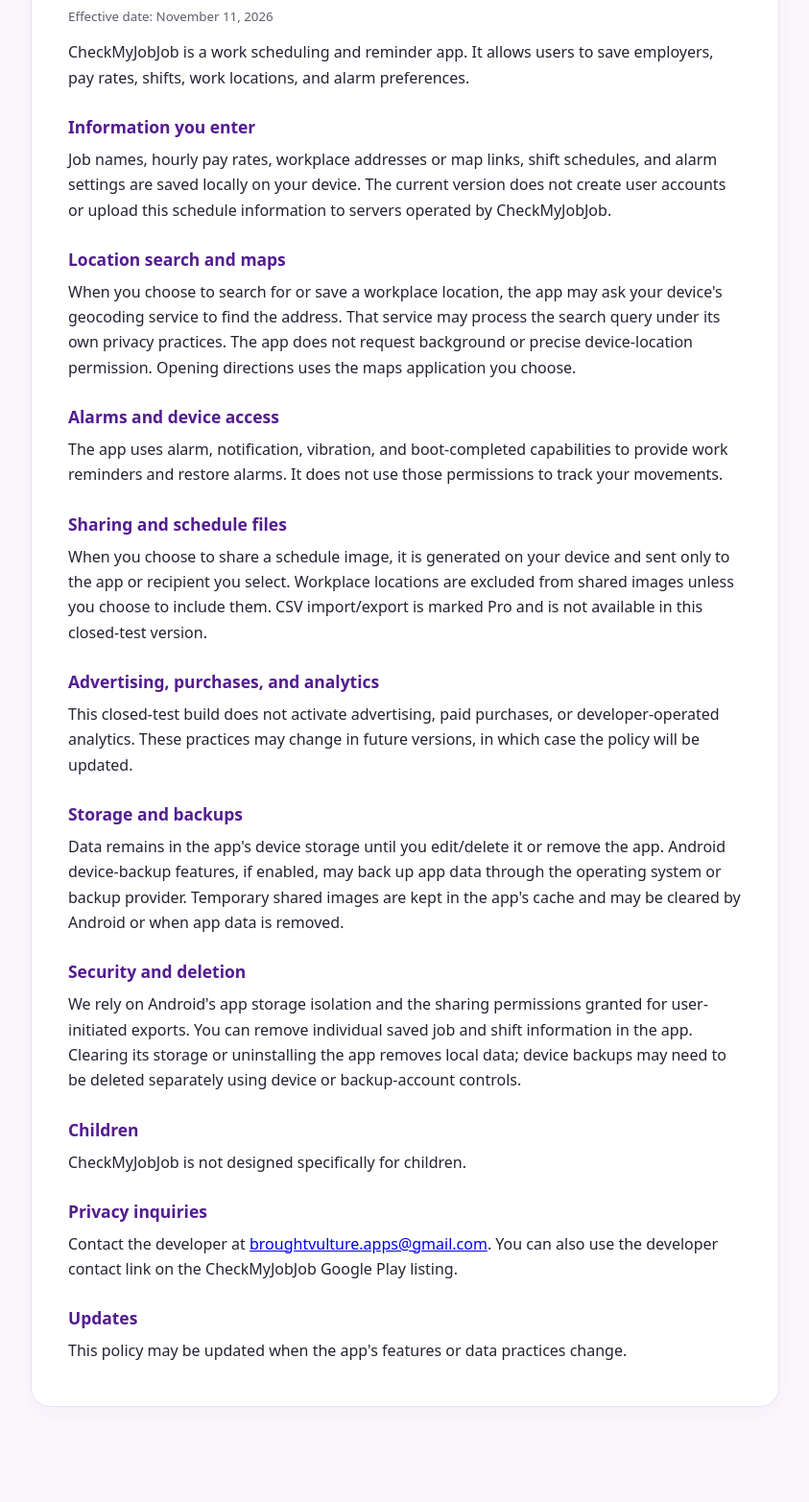
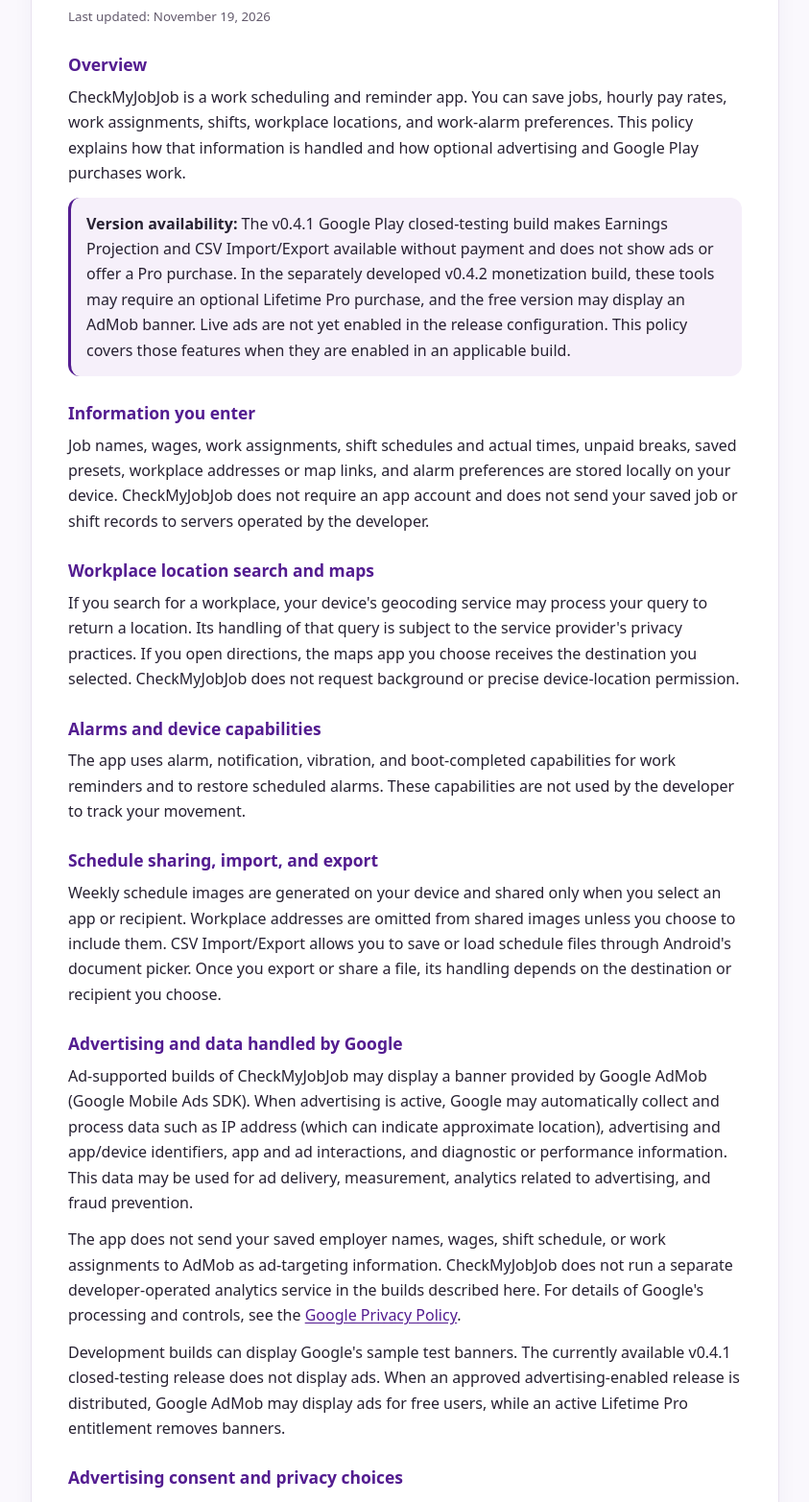
Before and after one commit to Broughtvulture/checkmyjobjob-privacy, a plain HTML site: page index.html in a window 1280 px wide. Shown: the part 175-1740 px from the top of the page at 96% size, without its empty margins (218-1061 px from the left). Before the commit the page ends 1693 px from the top, so only its background shows below. Drawn offline with Linux system fonts and the light colour scheme.

Commit message:
Add files via upload
updated for AdMob and Pro Features

```diff
--- a/index.html
+++ b/index.html
@@ -3,28 +3,98 @@
 <head>
   <meta charset="utf-8">
   <meta name="viewport" content="width=device-width, initial-scale=1">
-  <meta name="description" content="Privacy Policy for the CheckMyJobJob Android app">
+  <meta name="description" content="Privacy Policy for the CheckMyJobJob Android work scheduling app, including advertising and Google Play purchases.">
   <title>CheckMyJobJob | Privacy Policy</title>
   <style>
-    :root{color-scheme:light}*{box-sizing:border-box}body{margin:0;background:#faf8fd;color:#272132;font:16px/1.65 system-ui,-apple-system,Segoe UI,Roboto,sans-serif}main{max-width:780px;margin:52px auto;padding:32px 38px;background:white;border:1px solid #e9e2ef;border-radius:20px;box-shadow:0 6px 22px #3210410a}h1{font-size:2rem;line-height:1.2;color:#531c90;margin:0 0 6px}h2{font-size:1.09rem;color:#531c90;margin:24px 0 6px}p{margin:0 0 12px}small{color:#635a6c}.tag{display:inline-block;background:#f2eafb;color:#531c90;border-radius:999px;padding:5px 11px;font-weight:650;font-size:13px;margin-bottom:17px}@media(max-width:640px){main{margin:12px;padding:22px;border-radius:14px}}
+    :root { color-scheme: light; }
+    * { box-sizing: border-box; }
+    body { margin: 0; background: #faf8fd; color: #272132; font: 16px/1.65 system-ui,-apple-system,Segoe UI,Roboto,sans-serif; }
+    main { max-width: 780px; margin: 52px auto; padding: 32px 38px; background: #fff; border: 1px solid #e9e2ef; border-radius: 20px; box-shadow: 0 6px 22px #3210410a; }
+    h1 { font-size: 2rem; line-height: 1.2; color: #531c90; margin: 0 0 6px; }
+    h2 { font-size: 1.09rem; color: #531c90; margin: 24px 0 6px; }
+    p { margin: 0 0 12px; }
+    small { color: #635a6c; }
+    a { color: #531c90; text-underline-offset: 2px; }
+    a:focus-visible { outline: 3px solid #ee711d; outline-offset: 3px; }
+    .tag { display: inline-block; background: #f2eafb; color: #531c90; border-radius: 999px; padding: 5px 11px; font-weight: 650; font-size: 13px; margin-bottom: 17px; }
+    .note { background: #f6f0fa; padding: 14px 16px; border-radius: 12px; border-left: 3px solid #531c90; }
+    @media (max-width: 640px) { main { margin: 12px; padding: 22px; border-radius: 14px; } }
   </style>
 </head>
 <body>
 <main>
- <span class="tag">Android app</span>
- <h1>CheckMyJobJob Privacy Policy</h1>
- <p><small>Effective date: November 11, 2026</small></p>
-<section><p>CheckMyJobJob is a work scheduling and reminder app. It allows users to save employers, pay rates, shifts, work locations, and alarm preferences.</p></section>
-<section><h2>Information you enter</h2><p>Job names, hourly pay rates, workplace addresses or map links, shift schedules, and alarm settings are saved locally on your device. The current version does not create user accounts or upload this schedule information to servers operated by CheckMyJobJob.</p></section>
-<section><h2>Location search and maps</h2><p>When you choose to search for or save a workplace location, the app may ask your device&#x27;s geocoding service to find the address. That service may process the search query under its own privacy practices. The app does not request background or precise device-location permission. Opening directions uses the maps application you choose.</p></section>
-<section><h2>Alarms and device access</h2><p>The app uses alarm, notification, vibration, and boot-completed capabilities to provide work reminders and restore alarms. It does not use those permissions to track your movements.</p></section>
-<section><h2>Sharing and schedule files</h2><p>When you choose to share a schedule image, it is generated on your device and sent only to the app or recipient you select. Workplace locations are excluded from shared images unless you choose to include them. CSV import/export is marked Pro and is not available in this closed-test version.</p></section>
-<section><h2>Advertising, purchases, and analytics</h2><p>This closed-test build does not activate advertising, paid purchases, or developer-operated analytics. These practices may change in future versions, in which case the policy will be updated.</p></section>
-<section><h2>Storage and backups</h2><p>Data remains in the app&#x27;s device storage until you edit/delete it or remove the app. Android device-backup features, if enabled, may back up app data through the operating system or backup provider. Temporary shared images are kept in the app&#x27;s cache and may be cleared by Android or when app data is removed.</p></section>
-<section><h2>Security and deletion</h2><p>We rely on Android&#x27;s app storage isolation and the sharing permissions granted for user-initiated exports. You can remove individual saved job and shift information in the app. Clearing its storage or uninstalling the app removes local data; device backups may need to be deleted separately using device or backup-account controls.</p></section>
-<section><h2>Children</h2><p>CheckMyJobJob is not designed specifically for children.</p></section>
-<section><h2>Privacy inquiries</h2><p>Contact the developer at <a href="mailto:broughtvulture.apps@gmail.com">broughtvulture.apps@gmail.com</a>. You can also use the developer contact link on the CheckMyJobJob Google Play listing.</p></section>
-<section><h2>Updates</h2><p>This policy may be updated when the app&#x27;s features or data practices change.</p></section>
+  <span class="tag">Android app</span>
+  <h1>CheckMyJobJob Privacy Policy</h1>
+  <p><small>Last updated: November 19, 2026</small></p>
+
+  <section aria-labelledby="overview">
+    <h2 id="overview">Overview</h2>
+    <p>CheckMyJobJob is a work scheduling and reminder app. You can save jobs, hourly pay rates, work assignments, shifts, workplace locations, and work-alarm preferences. This policy explains how that information is handled and how optional advertising and Google Play purchases work.</p>
+    <p class="note"><strong>Version availability:</strong> The v0.4.1 Google Play closed-testing build makes Earnings Projection and CSV Import/Export available without payment and does not show ads or offer a Pro purchase. In the separately developed v0.4.2 monetization build, these tools may require an optional Lifetime Pro purchase, and the free version may display an AdMob banner. Live ads are not yet enabled in the release configuration. This policy covers those features when they are enabled in an applicable build.</p>
+  </section>
+
+  <section aria-labelledby="information">
+    <h2 id="information">Information you enter</h2>
+    <p>Job names, wages, work assignments, shift schedules and actual times, unpaid breaks, saved presets, workplace addresses or map links, and alarm preferences are stored locally on your device. CheckMyJobJob does not require an app account and does not send your saved job or shift records to servers operated by the developer.</p>
+  </section>
+
+  <section aria-labelledby="locations">
+    <h2 id="locations">Workplace location search and maps</h2>
+    <p>If you search for a workplace, your device's geocoding service may process your query to return a location. Its handling of that query is subject to the service provider's privacy practices. If you open directions, the maps app you choose receives the destination you selected. CheckMyJobJob does not request background or precise device-location permission.</p>
+  </section>
+
+  <section aria-labelledby="alarms">
+    <h2 id="alarms">Alarms and device capabilities</h2>
+    <p>The app uses alarm, notification, vibration, and boot-completed capabilities for work reminders and to restore scheduled alarms. These capabilities are not used by the developer to track your movement.</p>
+  </section>
+
+  <section aria-labelledby="sharing">
+    <h2 id="sharing">Schedule sharing, import, and export</h2>
+    <p>Weekly schedule images are generated on your device and shared only when you select an app or recipient. Workplace addresses are omitted from shared images unless you choose to include them. CSV Import/Export allows you to save or load schedule files through Android's document picker. Once you export or share a file, its handling depends on the destination or recipient you choose.</p>
+  </section>
+
+  <section aria-labelledby="advertising">
+    <h2 id="advertising">Advertising and data handled by Google</h2>
+    <p>Ad-supported builds of CheckMyJobJob may display a banner provided by Google AdMob (Google Mobile Ads SDK). When advertising is active, Google may automatically collect and process data such as IP address (which can indicate approximate location), advertising and app/device identifiers, app and ad interactions, and diagnostic or performance information. This data may be used for ad delivery, measurement, analytics related to advertising, and fraud prevention.</p>
+    <p>The app does not send your saved employer names, wages, shift schedule, or work assignments to AdMob as ad-targeting information. CheckMyJobJob does not run a separate developer-operated analytics service in the builds described here. For details of Google's processing and controls, see the <a href="https://policies.google.com/privacy">Google Privacy Policy</a>.</p>
+    <p>Development builds can display Google's sample test banners. The currently available v0.4.1 closed-testing release does not display ads. When an approved advertising-enabled release is distributed, Google AdMob may display ads for free users, while an active Lifetime Pro entitlement removes banners.</p>
+  </section>
+
+  <section aria-labelledby="privacy-choices">
+    <h2 id="privacy-choices">Advertising consent and privacy choices</h2>
+    <p>Where required, Google's User Messaging Platform (UMP) can show a privacy message to request consent or offer applicable privacy choices before advertising starts. Advertising requests are made only when the SDK reports that ad requests are permitted under its consent configuration. Depending on your region and choices, advertising may be personalized, non-personalized, limited, or unavailable.</p>
+    <p><strong>To review or withdraw advertising consent in the app:</strong> Open <strong>CheckMyJobJob &rarr; Settings &rarr; Ad Privacy Options</strong> when this option is available for your device and region. This reopens Google's privacy options form. You may also manage advertising identifiers through your Android device settings. If the in-app option is not shown and you have a question, contact the developer using the email below.</p>
+  </section>
+
+  <section aria-labelledby="purchases">
+    <h2 id="purchases">Optional Lifetime Pro purchase</h2>
+    <p>In versions where purchasing is enabled, CheckMyJobJob offers an optional one-time Lifetime Pro license through Google Play Billing. Google Play handles payment processing and purchase verification; the developer does not receive your payment card number. The app checks purchase ownership using Google Play to unlock paid features and ad-free use. A Pro entitlement may be restored when the purchasing Google Play account is available.</p>
+  </section>
+
+  <section aria-labelledby="storage">
+    <h2 id="storage">Storage, retention, and backups</h2>
+    <p>Saved schedule information remains in the app's local storage until you change or delete it, clear app storage, or uninstall the app. Android backup features, when enabled, may back up app data through your device or backup provider. Temporary shared images may be retained in the app's cache until cleared by Android or app-data deletion. Google's retention of advertising or purchase data is governed by its own policies.</p>
+  </section>
+
+  <section aria-labelledby="deletion">
+    <h2 id="deletion">Security and deletion</h2>
+    <p>CheckMyJobJob relies on Android's app-storage isolation and user-initiated sharing permissions. You can remove saved jobs and shifts within the app. Clearing the app's storage or uninstalling it removes its local data; any separately exported files or device/cloud backups may need to be deleted where they are stored.</p>
+  </section>
+
+  <section aria-labelledby="children">
+    <h2 id="children">Children</h2>
+    <p>CheckMyJobJob is not designed or directed specifically for children.</p>
+  </section>
+
+  <section aria-labelledby="contact">
+    <h2 id="contact">Privacy inquiries</h2>
+    <p>Contact the developer at <a href="mailto:broughtvulture.apps@gmail.com">broughtvulture.apps@gmail.com</a> with privacy questions, including questions about advertising consent. You can also use the developer contact information on the Google Play listing.</p>
+  </section>
+
+  <section aria-labelledby="updates">
+    <h2 id="updates">Changes to this policy</h2>
+    <p>We may update this policy when app features, SDKs, or data practices change. The latest version will remain available at this page with an updated date.</p>
+  </section>
 </main>
 </body>
 </html>
```
